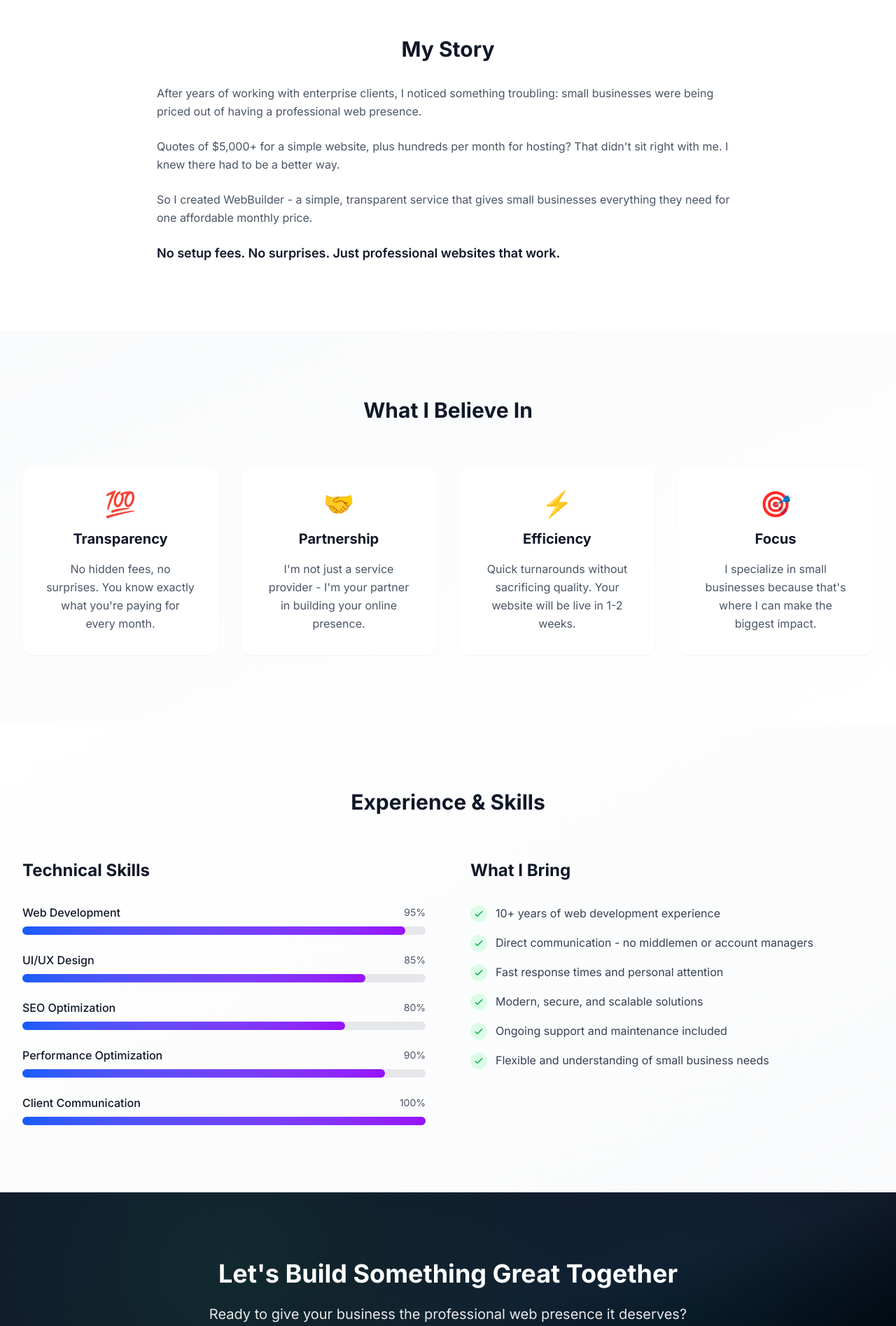
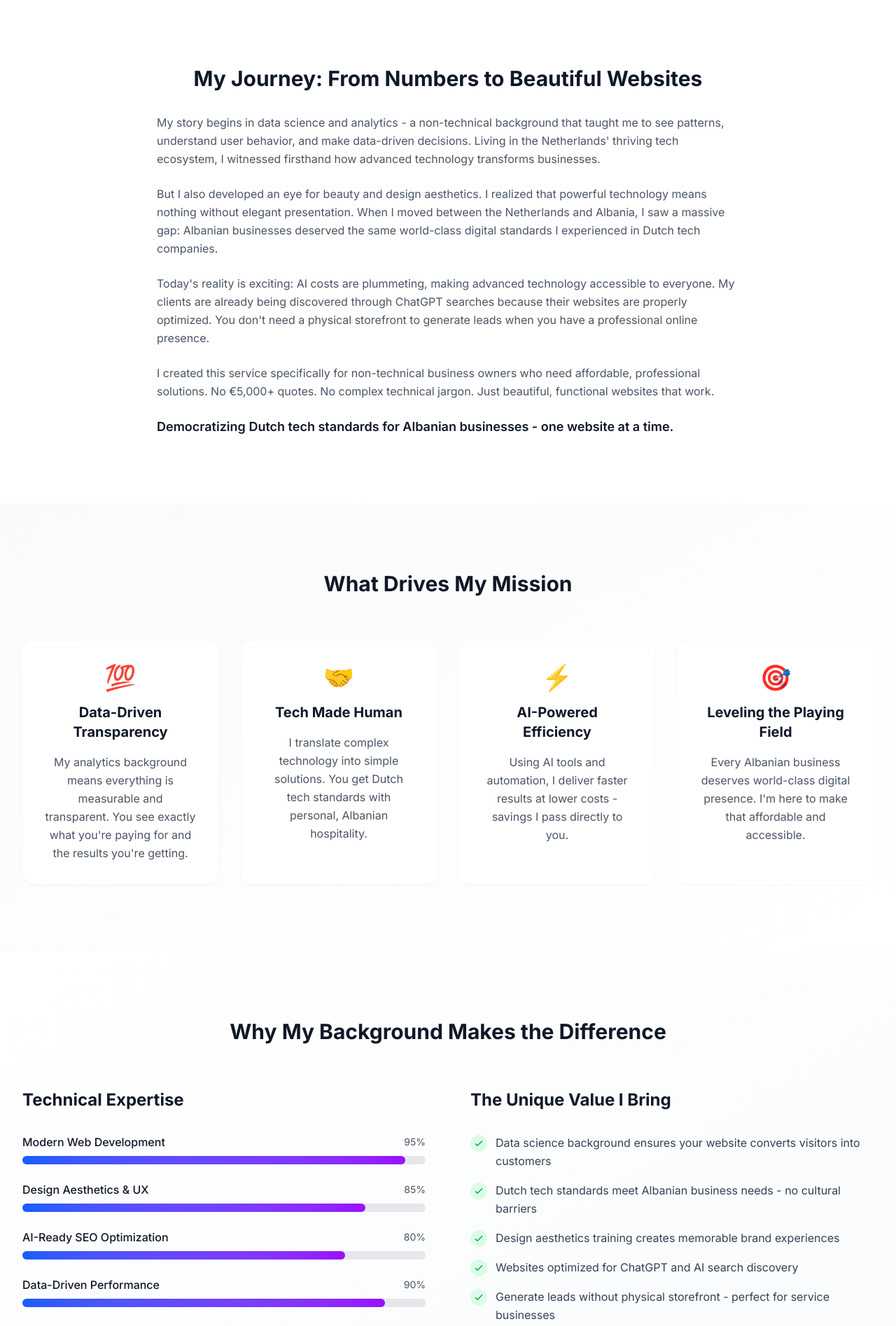
Before and after one commit to lucavehbiu/web-builder, a Next.js app: page /about/about in a window 1280 px wide. Shown: the part 844-2739 px from the top of the page at 70% size. Built offline with nearby package versions, Linux system fonts and the light colour scheme.

Commit message:
better seo

```diff
--- a/app/[locale]/about/page.tsx
+++ b/app/[locale]/about/page.tsx
@@ -50,7 +50,9 @@ export default async function About({
     dictionary.about.skills.highlight3,
     dictionary.about.skills.highlight4,
     dictionary.about.skills.highlight5,
-    dictionary.about.skills.highlight6
+    dictionary.about.skills.highlight6,
+    dictionary.about.skills.highlight7,
+    dictionary.about.skills.highlight8
   ]
 
   return (
@@ -157,6 +159,9 @@ export default async function About({
             <p className="mb-6">
               {dictionary.about.story.paragraph3}
             </p>
+            <p className="mb-6">
+              {dictionary.about.story.paragraph4}
+            </p>
             <p className="text-lg font-semibold text-gray-900">
               {dictionary.about.story.conclusion}
             </p>
--- a/app/[locale]/portfolio/page.tsx
+++ b/app/[locale]/portfolio/page.tsx
@@ -170,7 +170,7 @@ export default async function Portfolio({
         <div className="relative z-10 mx-auto max-w-4xl px-6 py-24 sm:py-32 lg:px-8 lg:py-40 text-center">
           <div className="mb-8 inline-flex items-center rounded-full bg-emerald-500/10 px-6 py-2 text-sm font-medium text-emerald-300 ring-1 ring-inset ring-emerald-500/20 backdrop-blur-sm">
             <div className="w-2 h-2 bg-emerald-400 rounded-full mr-2 animate-ping"></div>
-            {locale === 'sq' ? 'Projekte të Vërteta, Rezultate të Vërteta' : 'Real Projects, Real Results'}
+            {dictionary.portfolioPage.hero.badge}
           </div>
 
           <h1 className="text-4xl md:text-5xl lg:text-6xl font-black tracking-tight mb-6">
@@ -183,8 +183,12 @@ export default async function Portfolio({
             </span>
           </h1>
 
-          <p className="text-xl text-gray-300 leading-relaxed mb-12">
+          <p className="text-xl text-gray-300 leading-relaxed mb-6">
             {dictionary.portfolioPage.hero.subtitle}
+          </p>
+
+          <p className="text-lg text-gray-400 leading-relaxed mb-12 max-w-3xl mx-auto">
+            {dictionary.portfolioPage.hero.description}
           </p>
 
           <div className="flex flex-col sm:flex-row items-center justify-center gap-6">
--- a/app/[locale]/services/page.tsx
+++ b/app/[locale]/services/page.tsx
@@ -200,7 +200,7 @@ export default async function Services({
         <div className="relative z-10 mx-auto max-w-4xl px-6 py-24 sm:py-32 lg:px-8 lg:py-40 text-center">
           <div className="mb-8 inline-flex items-center rounded-full bg-emerald-500/10 px-6 py-2 text-sm font-medium text-emerald-300 ring-1 ring-inset ring-emerald-500/20 backdrop-blur-sm">
             <div className="w-2 h-2 bg-emerald-400 rounded-full mr-2 animate-ping"></div>
-            {locale === 'sq' ? 'Zgjidhje Komplet për Biznesin' : 'Complete Business Solution'}
+            {dictionary.services.hero.badge}
           </div>
 
           <h1 className="text-4xl md:text-5xl lg:text-6xl font-black tracking-tight mb-6">
@@ -213,8 +213,12 @@ export default async function Services({
             </span>
           </h1>
 
-          <p className="text-xl text-gray-300 leading-relaxed mb-12">
+          <p className="text-xl text-gray-300 leading-relaxed mb-6">
             {dictionary.services.hero.subtitle}
+          </p>
+
+          <p className="text-lg text-gray-400 leading-relaxed mb-12 max-w-3xl mx-auto">
+            {dictionary.services.hero.description}
           </p>
 
           <div className="flex flex-col sm:flex-row items-center justify-center gap-6">
--- a/src/lib/i18n/translations/en.json
+++ b/src/lib/i18n/translations/en.json
@@ -103,63 +103,68 @@
   },
   "about": {
     "hero": {
-      "title": "Hi, I'm Your",
-      "titleHighlight": "Web Developer",
-      "subtitle": "I help small businesses establish a professional online presence without breaking the bank."
+      "title": "From Data Science to",
+      "titleHighlight": "Your Personal Web Developer",
+      "subtitle": "Bringing Dutch tech standards and design aesthetics to Albanian businesses. I help non-technical business owners get found online - including through ChatGPT searches."
     },
     "story": {
-      "title": "My Story",
-      "paragraph1": "After years of working with enterprise clients, I noticed something troubling: small businesses were being priced out of having a professional web presence.",
-      "paragraph2": "Quotes of $5,000+ for a simple website, plus hundreds per month for hosting? That didn't sit right with me. I knew there had to be a better way.",
-      "paragraph3": "So I created WebBuilder - a simple, transparent service that gives small businesses everything they need for one affordable monthly price.",
-      "conclusion": "No setup fees. No surprises. Just professional websites that work."
+      "title": "My Journey: From Numbers to Beautiful Websites",
+      "paragraph1": "My story begins in data science and analytics - a non-technical background that taught me to see patterns, understand user behavior, and make data-driven decisions. Living in the Netherlands' thriving tech ecosystem, I witnessed firsthand how advanced technology transforms businesses.",
+      "paragraph2": "But I also developed an eye for beauty and design aesthetics. I realized that powerful technology means nothing without elegant presentation. When I moved between the Netherlands and Albania, I saw a massive gap: Albanian businesses deserved the same world-class digital standards I experienced in Dutch tech companies.",
+      "paragraph3": "Today's reality is exciting: AI costs are plummeting, making advanced technology accessible to everyone. My clients are already being discovered through ChatGPT searches because their websites are properly optimized. You don't need a physical storefront to generate leads when you have a professional online presence.",
+      "paragraph4": "I created this service specifically for non-technical business owners who need affordable, professional solutions. No €5,000+ quotes. No complex technical jargon. Just beautiful, functional websites that work.",
+      "conclusion": "Democratizing Dutch tech standards for Albanian businesses - one website at a time."
     },
     "beliefs": {
-      "title": "What I Believe In",
+      "title": "What Drives My Mission",
       "transparency": {
-        "title": "Transparency",
-        "description": "No hidden fees, no surprises. You know exactly what you're paying for every month."
+        "title": "Data-Driven Transparency",
+        "description": "My analytics background means everything is measurable and transparent. You see exactly what you're paying for and the results you're getting."
       },
       "partnership": {
-        "title": "Partnership",
-        "description": "I'm not just a service provider - I'm your partner in building your online presence."
+        "title": "Tech Made Human",
+        "description": "I translate complex technology into simple solutions. You get Dutch tech standards with personal, Albanian hospitality."
       },
       "efficiency": {
-        "title": "Efficiency",
-        "description": "Quick turnarounds without sacrificing quality. Your website will be live in 1-2 weeks."
+        "title": "AI-Powered Efficiency",
+        "description": "Using AI tools and automation, I deliver faster results at lower costs - savings I pass directly to you."
       },
       "focus": {
-        "title": "Focus",
-        "description": "I specialize in small businesses because that's where I can make the biggest impact."
+        "title": "Leveling the Playing Field",
+        "description": "Every Albanian business deserves world-class digital presence. I'm here to make that affordable and accessible."
       }
     },
     "skills": {
-      "title": "Experience & Skills",
-      "technicalTitle": "Technical Skills",
-      "whatIBringTitle": "What I Bring",
-      "webDevelopment": "Web Development",
-      "uiuxDesign": "UI/UX Design",
-      "seoOptimization": "SEO Optimization",
-      "performanceOptimization": "Performance Optimization",
-      "clientCommunication": "Client Communication",
-      "highlight1": "10+ years of web development experience",
-      "highlight2": "Direct communication - no middlemen or account managers",
-      "highlight3": "Fast response times and personal attention",
-      "highlight4": "Modern, secure, and scalable solutions",
-      "highlight5": "Ongoing support and maintenance included",
-      "highlight6": "Flexible and understanding of small business needs"
+      "title": "Why My Background Makes the Difference",
+      "technicalTitle": "Technical Expertise",
+      "whatIBringTitle": "The Unique Value I Bring",
+      "webDevelopment": "Modern Web Development",
+      "uiuxDesign": "Design Aesthetics & UX",
+      "seoOptimization": "AI-Ready SEO Optimization",
+      "performanceOptimization": "Data-Driven Performance",
+      "clientCommunication": "Non-Technical Communication",
+      "highlight1": "Data science background ensures your website converts visitors into customers",
+      "highlight2": "Dutch tech standards meet Albanian business needs - no cultural barriers",
+      "highlight3": "Design aesthetics training creates memorable brand experiences",
+      "highlight4": "Websites optimized for ChatGPT and AI search discovery",
+      "highlight5": "Generate leads without physical storefront - perfect for service businesses",
+      "highlight6": "Built for non-technical owners - no jargon, just results",
+      "highlight7": "AI cost reductions passed to clients - premium quality at accessible prices",
+      "highlight8": "Living bridge between Dutch innovation and Albanian entrepreneurship"
     },
     "cta": {
-      "title": "Let's Build Something Great Together",
-      "subtitle": "Ready to give your business the professional web presence it deserves?",
-      "button": "Get Started for €49.9/month"
+      "title": "Join the Digital Revolution",
+      "subtitle": "Ready to bring Dutch tech standards to your Albanian business? Let's democratize world-class web presence together.",
+      "button": "Start Your Transformation - €49.9/month"
     }
   },
   "services": {
     "hero": {
       "title": "Complete Web Solution for",
       "price": "€49.9/month",
-      "subtitle": "Everything your small business needs to establish a professional online presence."
+      "subtitle": "Everything your small business needs to establish a professional online presence. From a data analytics background with an eye for beauty, I bring Dutch tech expertise to Albania - helping businesses get discovered on ChatGPT and generate leads without a physical storefront.",
+      "description": "As AI costs drop and digital transformation accelerates, non-technical business owners need affordable, professional websites. My data science experience ensures your site converts visitors into customers, while my design aesthetic creates memorable brand experiences. Clients are already being found through ChatGPT searches - join them in the digital economy.",
+      "badge": "Data-Driven Design • AI-Ready SEO • Dutch Tech Standards"
     },
     "included": {
       "title": "What's Included",
@@ -318,7 +323,9 @@
     "hero": {
       "title": "See",
       "titleHighlight": "What's Possible",
-      "subtitle": "Real websites for real businesses, all built for €49.9/month."
+      "subtitle": "Real websites for real businesses, all built for €49.9/month. From data science-driven design to AI-optimized SEO, each project reflects the Dutch tech standards I bring to Albanian businesses.",
+      "description": "With falling AI costs making advanced technology accessible, even non-technical business owners can compete globally. My portfolio showcases how data analytics expertise combined with design aesthetics creates websites that generate leads without physical storefronts - some clients are already being discovered through ChatGPT searches.",
+      "badge": "AI-Optimized • Data-Driven • Dutch Quality Standards"
     },
     "projects": {
       "resultsLabel": "Results:",
```
Also changed, not shown: src/lib/i18n/translations/sq.json (+46 -39 lines), src/lib/i18n/types.ts (+7 -0 lines).
